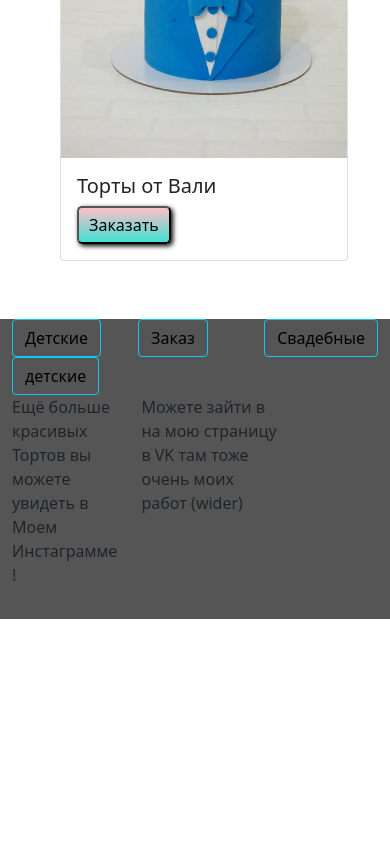
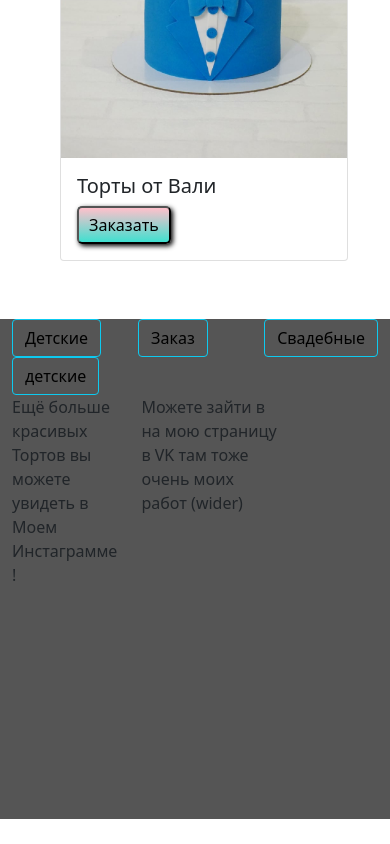
Before and after one commit to sergeianip20/rop, a Next.js app: page /secon in a window 390 px wide. Shown: the part 3227-4071 px from the top of the page. Before the commit the page ends 3846 px from the top, so only its background shows below. Built offline with nearby package versions, Linux system fonts and the light colour scheme.

Commit message:
Update global.module.css

```diff
--- a/styles/global.module.css
+++ b/styles/global.module.css
@@ -109,7 +109,8 @@ background: #555;
    .container {
 background: #555;
 widht: 100%;
-      height:300px;
+      height:500px;
+      margin: 0px 0px 25px 0px;
 
 
 }
```
